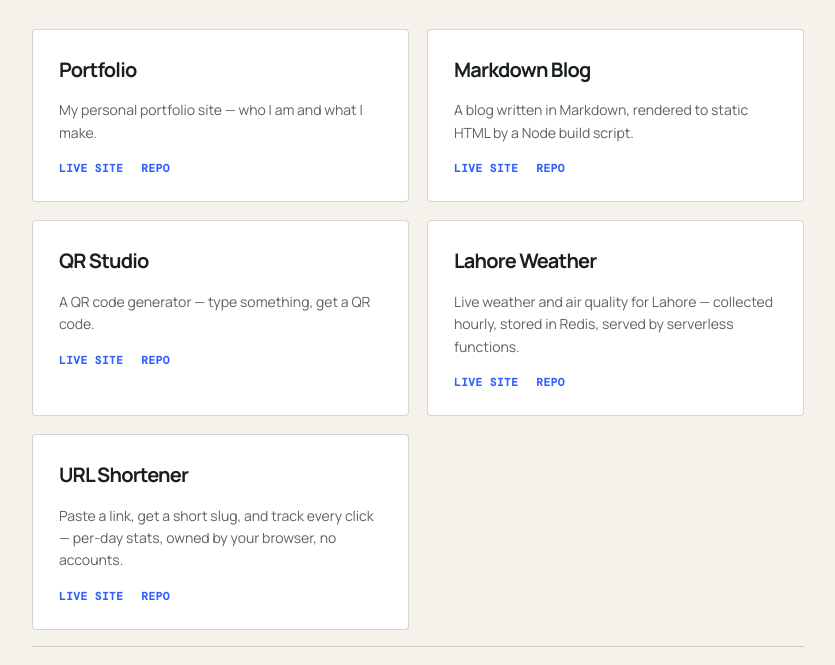
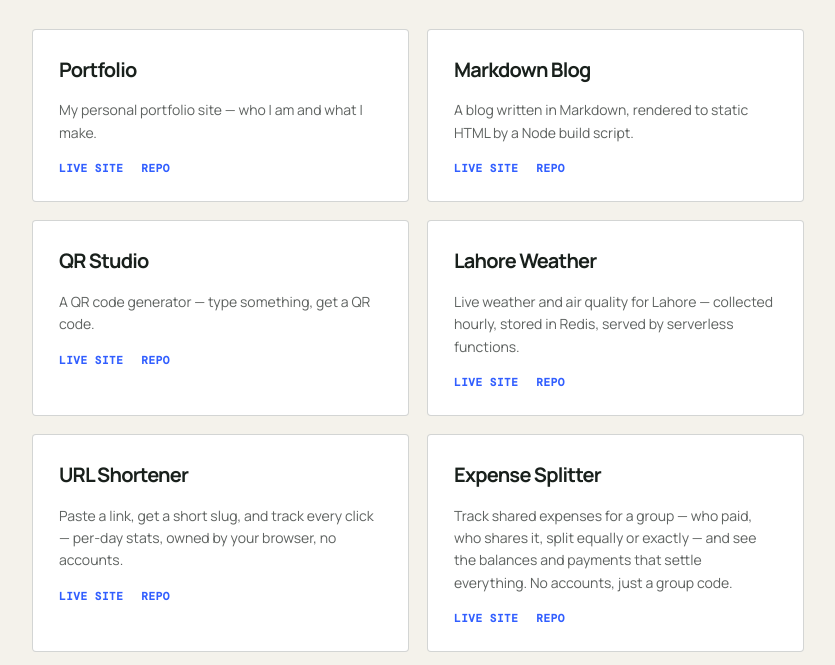
Before and after one commit to KarimShaikh123/projects-index, a website: page index.html in a window 1280 px wide. Shown: the part 209-874 px from the top of the page, without its empty margins (222-1057 px from the left). Drawn offline with nearby package versions, Linux system fonts and the light colour scheme.

Commit message:
Add Expense Splitter card — verified live URL, six projects indexed

```diff
--- a/index.html
+++ b/index.html
@@ -62,6 +62,15 @@
             <a href="https://github.com/KarimShaikh123/url-shortener" target="_blank" rel="noopener">Repo</a>
           </p>
         </section>
+
+        <section class="card">
+          <h2>Expense Splitter</h2>
+          <p class="blurb">Track shared expenses for a group — who paid, who shares it, split equally or exactly — and see the balances and payments that settle everything. No accounts, just a group code.</p>
+          <p class="links">
+            <a href="https://expense-splitter-gamma-coral.vercel.app" target="_blank" rel="noopener">Live site</a>
+            <a href="https://github.com/KarimShaikh123/expense-splitter" target="_blank" rel="noopener">Repo</a>
+          </p>
+        </section>
       </main>
 
       <footer>
```
Also changed, not shown: README.md.
